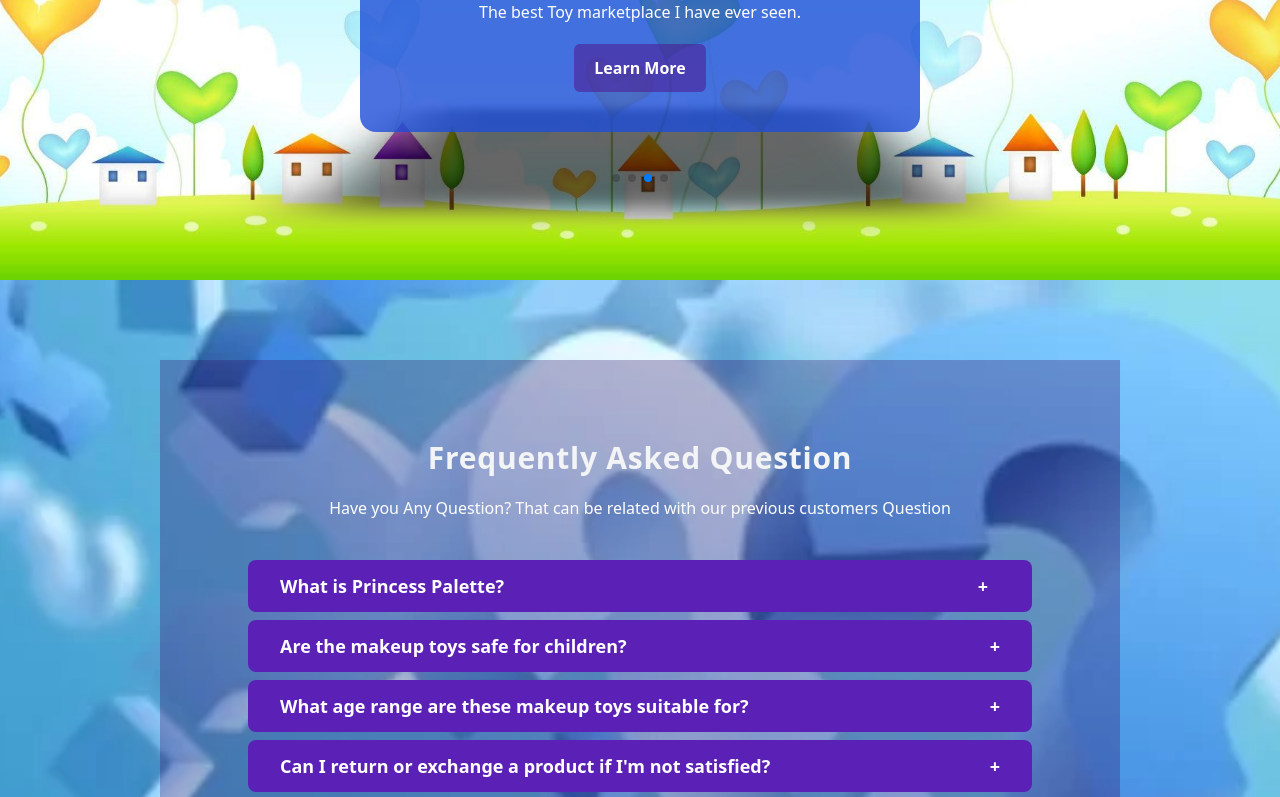
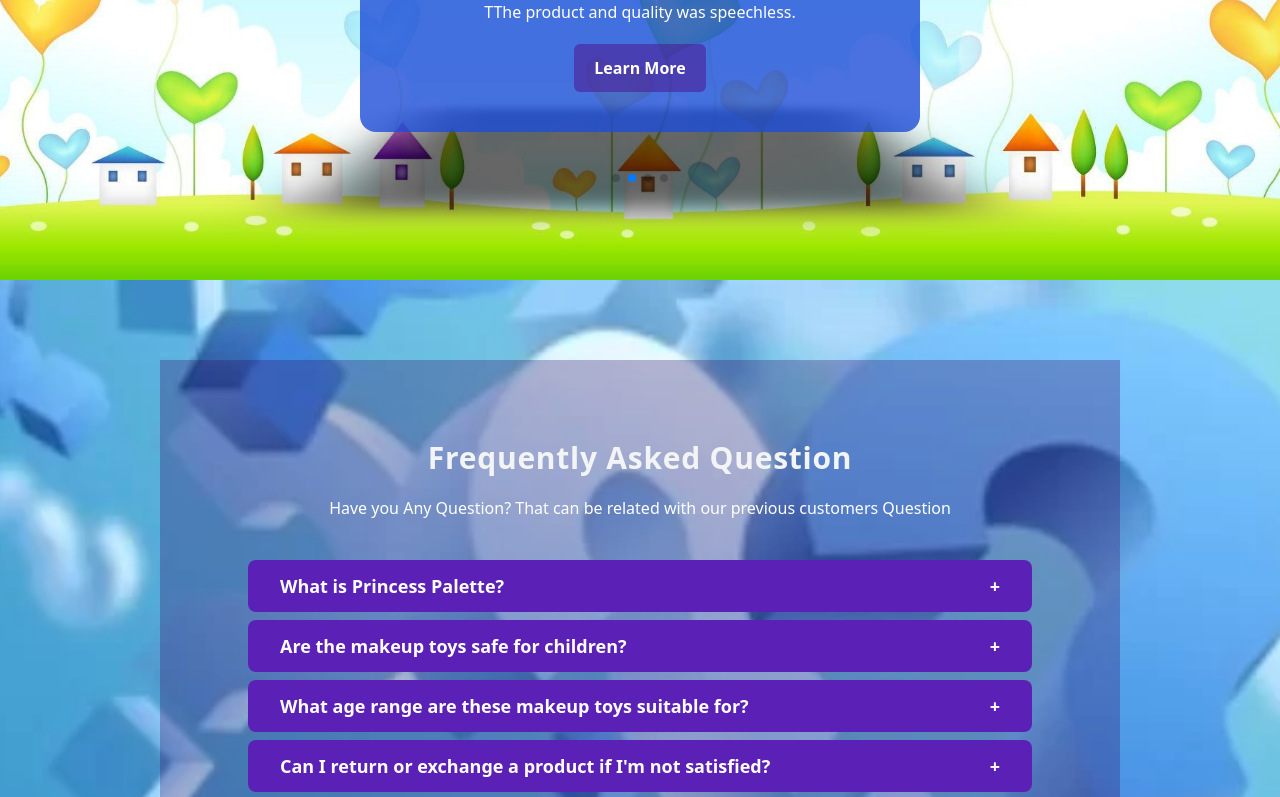
Before and after one commit to NushratNowrin/princess-palette, a React (Vite) app: page / in a window 1280 px wide. Shown: the part 4194-4991 px from the top of the page. Built offline with nearby package versions, Linux system fonts and the light colour scheme; no server answers.

Commit message:
faq section padding fixing

```diff
--- a/src/components/Pages/Home/Faq/Faq.jsx
+++ b/src/components/Pages/Home/Faq/Faq.jsx
@@ -36,7 +36,7 @@
 					<h3>
                     What is Princess Palette?
 					</h3>
-					<span className="mr-3">{isOpen1 ? "-" : "+"}</span>
+					<span>{isOpen1 ? "-" : "+"}</span>
 				</div>
 				{isOpen1 && (
 					<div className='text-sm accordion-content bg-violet-200 py-3 px-8'>
```
